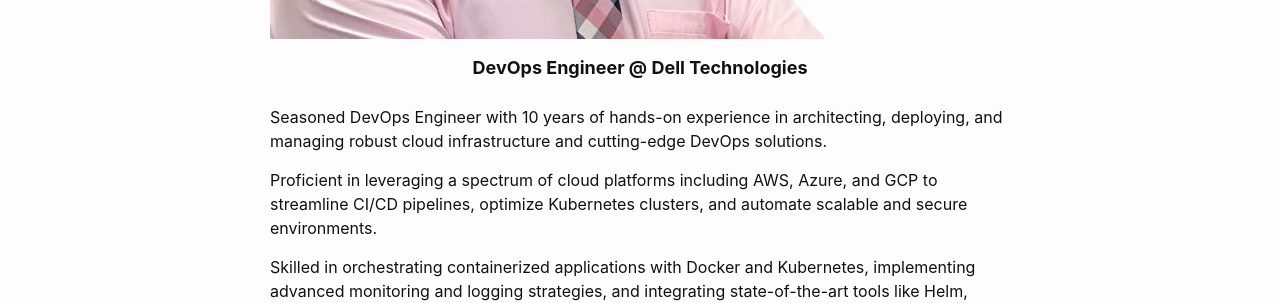
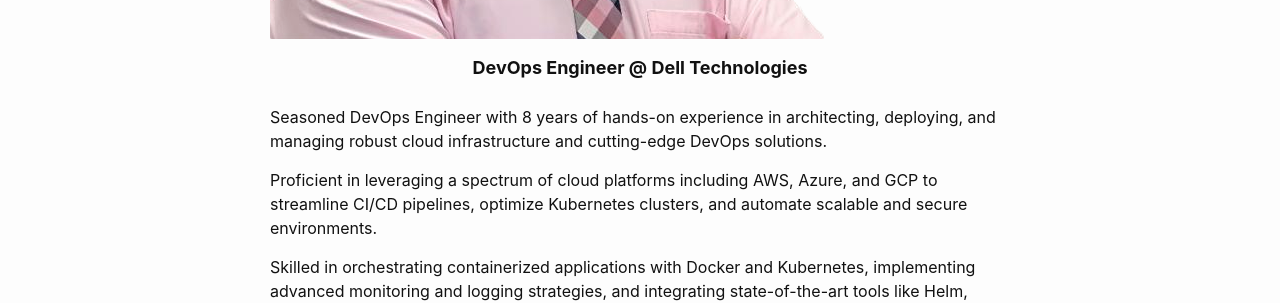
Before and after one commit to naresh3774/blogs, a Jekyll site: the page built from about.md, in a window 1280 px wide. Shown: the part 657-960 px from the top of the page. Built offline with Jekyll 4.4.1, drawn with Linux system fonts in a browser that asks for light colours.

Commit message:
update-2

```diff
--- a/about.md
+++ b/about.md
@@ -12,7 +12,7 @@ DevOps Engineer @ Dell Technologies
 
 </div>
  <br>
-Seasoned DevOps Engineer with 10 years of hands-on experience in architecting, deploying, and managing robust cloud infrastructure and cutting-edge DevOps solutions.
+Seasoned DevOps Engineer with 8 years of hands-on experience in architecting, deploying, and managing robust cloud infrastructure and cutting-edge DevOps solutions.
 
 Proficient in leveraging a spectrum of cloud platforms including AWS, Azure, and GCP to streamline CI/CD pipelines, optimize Kubernetes clusters, and automate scalable and secure environments.
 
```
Also changed, not shown: resume.md (+2 -10 lines).
